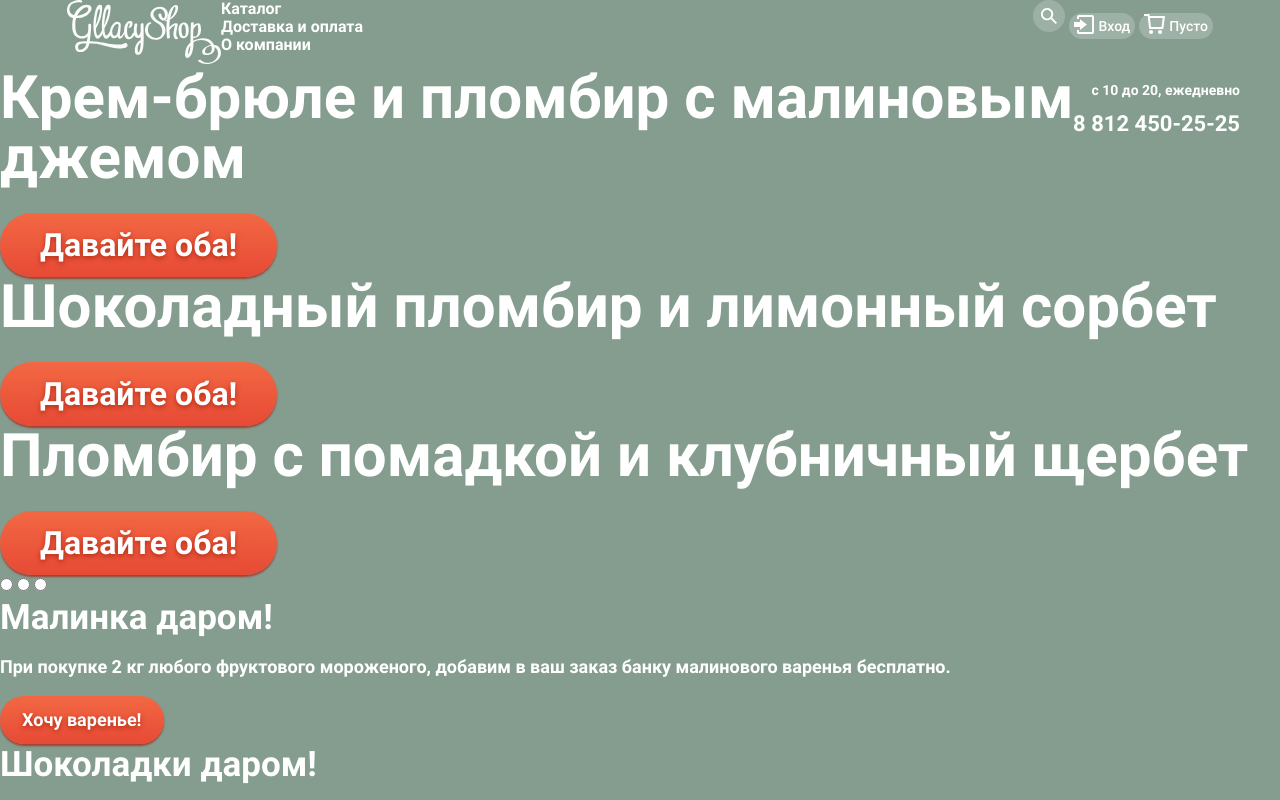
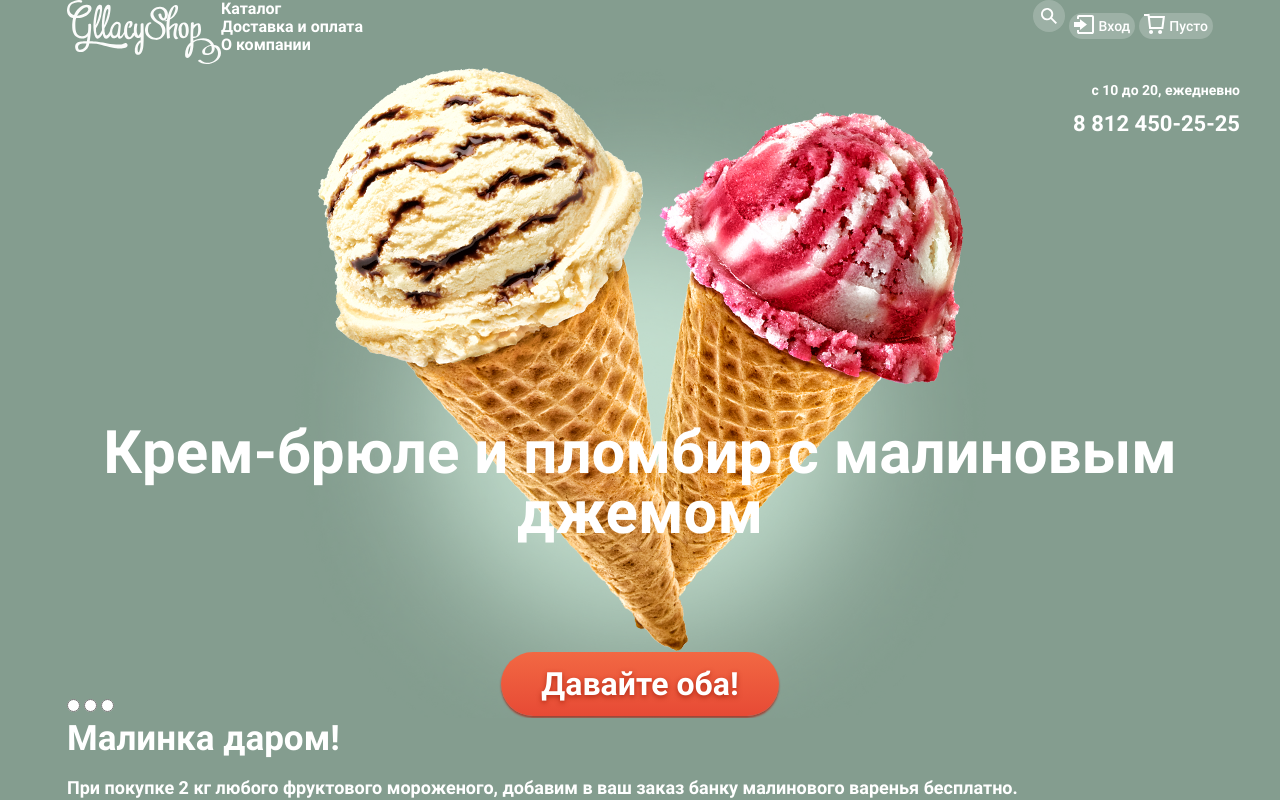
Before and after one commit to truefiesta/34438-gllacy-29, a plain HTML site: page index.html in a window 1280 px wide. Shown: the top 800 px of the page. Drawn offline with Linux system fonts and the light colour scheme.

Commit message:
Добавит стили и изображения слайдера

```diff
--- a/css/style.css
+++ b/css/style.css
@@ -170,7 +170,6 @@ a {
   background-position: center;
 }
 
-
 .cart-link-text::before {
   content: '';
   width: 21px;
@@ -203,6 +202,56 @@ a {
   color: var(--light-text);
   font-size: 22px;
   line-height: 24px;
+}
+
+.main-content-container {
+  width: 1146px;
+  padding: 0 27px;
+  margin: 0 auto;
+}
+
+.slider {
+  max-height: 650px;
+  overflow: hidden;
+  position: relative;
+}
+
+.slide {
+  position: relative;
+  width: 100%;
+  height: 750px;
+  background-position: top center;
+  background-size: 716px 716px;
+  background-repeat: no-repeat;
+  text-align: center;
+}
+
+.slide1 {
+  background-image: url(../img/slider1-bg.png);
+}
+
+.slide2 {
+  background-image: url(../img/slide2-bg.png);
+}
+
+.slide3 {
+  background-image: url(../img/slide3-bg.png);
+}
+
+.slide-title {
+  position: absolute;
+  bottom: 250px;
+}
+
+.slide-image {
+  display: block;
+  margin: 0 auto;
+}
+
+.slider-controls {
+  position: absolute;
+  bottom: 0;
+  left: 0;
 }
 
 .slide-title {
--- a/index.html
+++ b/index.html
@@ -38,22 +38,26 @@
       </div>
     </header>
     <main class="main-content">
+      <div class="main-content-container">
         <h1 class="visually-hidden">Магазин мороженого Gllacy Shop</h1>
         <section class="slider">
           <h2 class="visually-hidden">Промо-слайдер</h2>
-        <div class="slide">
+          <div class="slide slide1">
             <h3 class="slide-title">Крем-брюле и пломбир с малиновым джемом</h3>
+            <img class="slide-image" src="img/slider1.png" width="647" height="584" alt="Крем-брюле и пломбир с малиновым джемом">
             <a class="button slide-button" href="">Давайте оба!</a>
           </div>
-        <div class="slide">
+          <div class="slide slide2">
             <h3 class="slide-title">Шоколадный пломбир и лимонный сорбет</h3>
+            <img src="img/slider2.png" width="644" height="582" alt="Шоколадный пломбир и лимонный сорбет">
             <a class="button slide-button" href="">Давайте оба!</a>
           </div>
-        <div class="slide">
+          <div class="slide slide3">
             <h3 class="slide-title">Пломбир с помадкой и клубничный щербет</h3>
+            <img src="img/slider3.png" width="639" height="582" alt="Пломбир с помадкой и клубничный щербет">
             <a class="button slide-button" href="">Давайте оба!</a>
           </div>
-        <div>
+          <div class="slider-controls">
             <input type="radio" name="slider-controls" value="slide1">
             <input type="radio" name="slider-controls" value="slide2">
             <input type="radio" name="slider-controls" value="slide3">
@@ -150,6 +154,7 @@
             </form>
           </section>
         </div>
+      </div>
       <section class="contacts">
         <h2 class="visually-hidden">Наши контакты</h2>
         <div class="map">
```
Also changed, not shown: img/slide3.png (deleted), img/slider1-bg.png (added), img/slider1.png (added), img/slider2-bg.png (added), img/slider2.png (added), img/slider3-bg.png (added), img/slider3.png (added), 2 other files. Lines whose indentation alone changed are shown as unchanged.
